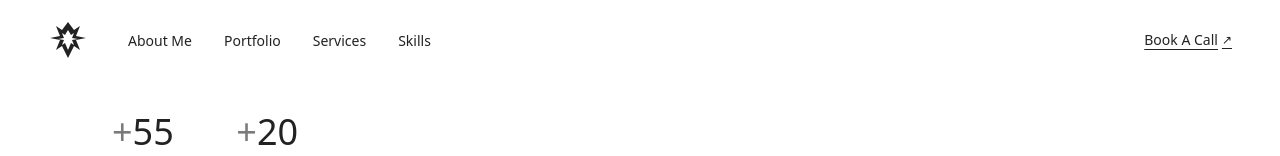
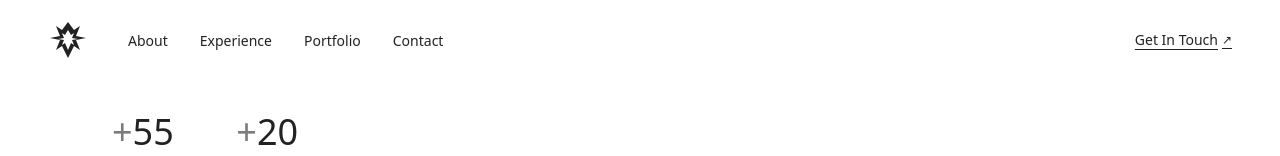
Before and after one commit to KantoMiarintsoa/portfolio-antsa, a Next.js app: page / in a window 1280 px wide. Shown: the top 156 px of the page. Built offline with nearby package versions, Linux system fonts and the light colour scheme; a web font is replaced by a local one.

Commit message:
feat: update navigation links and call-to-action text for clarity

```diff
--- a/components/navigation.tsx
+++ b/components/navigation.tsx
@@ -1,10 +1,10 @@
 import Link from "next/link";
 
 const navLinks = [
-  { label: "About Me", href: "#about" },
+  { label: "About", href: "#about" },
+  { label: "Experience", href: "#experience" },
   { label: "Portfolio", href: "#portfolio" },
-  { label: "Services", href: "#services" },
-  { label: "Skills", href: "#skills" },
+  { label: "Contact", href: "#contact" },
 ];
 
 export default function Navigation() {
@@ -51,7 +51,7 @@ export default function Navigation() {
         href="#contact"
         className="hidden items-center gap-1 text-sm text-primary underline underline-offset-4 md:flex"
       >
-        Book A Call
+        Get In Touch
         <span className="text-xs">&#8599;</span>
       </Link>
     </nav>
```
